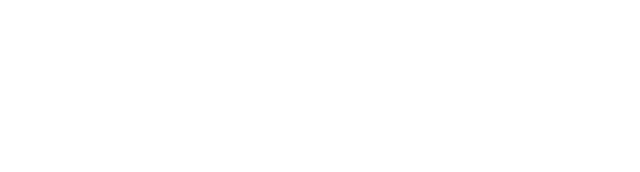
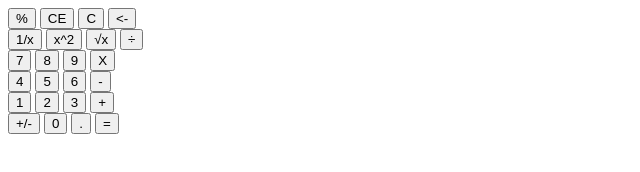
Before and after one commit to Jeffkimerson/calculator, a plain HTML site: page index.html in a window 1280 px wide. Shown: the whole page, without its empty margins (0-640 px from the left). Drawn offline with Linux system fonts and the light colour scheme.

Commit message:
Create basic layout for calculator

```diff
--- a/index.html
+++ b/index.html
@@ -7,6 +7,42 @@
     <script src="script.js" defer></script>
 </head>
 <body>
+    <div class="row">
+        <button id="%">%</button>
+        <button id="CE">CE</button>
+        <button id="C">C</button>
+        <button id="backspace"><-</button>
+    </div>
+    <div class="row">
+        <button id="inverse">1/x</button>
+        <button id="squared">x^2</button>
+        <button id="squareroot">√x</button>
+        <button id="divide">÷</button>
+    </div>
+    <div class="row">
+        <button id="7">7</button>
+        <button id="8">8</button>
+        <button id="9">9</button>
+        <button id="multiply">X</button>
+    </div>
+    <div class="row">
+        <button id="4">4</button>
+        <button id="5">5</button>
+        <button id="6">6</button>
+        <button id="subtract">-</button>
+    </div>
+    <div class="row">
+        <button id="1">1</button>
+        <button id="2">2</button>
+        <button id="3">3</button>
+        <button id="add">+</button>
+    </div>
+    <div class="row">
+        <button id="opposite">+/-</button>
+        <button id="0">0</button>
+        <button id="decimal">.</button>
+        <button id="equal">=</button>
+    </div>
 
 </body>
 </html>
```
